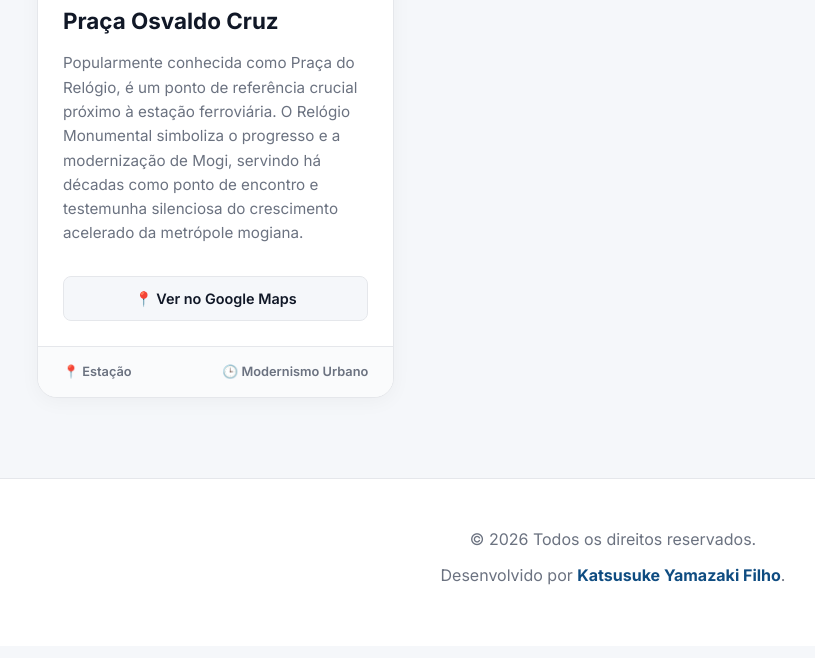
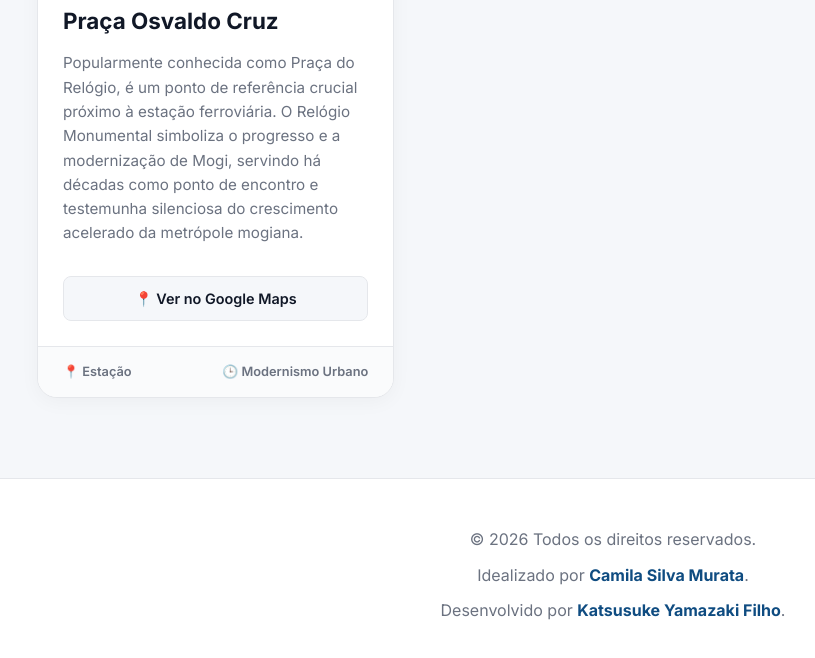
Before and after one commit to ProfKatsu/culturamogi, a plain HTML site: page index.html in a window 1280 px wide. Shown: the part 2583-3241 px from the top of the page, without its empty margins (27-842 px from the left). Drawn offline with Linux system fonts and the light colour scheme.

Commit message:
Add files via upload

```diff
--- a/index.html
+++ b/index.html
@@ -424,6 +424,7 @@
 
     <footer>
         <p>© 2026 Todos os direitos reservados.</p>
+		<p>Idealizado por <strong>Camila Silva Murata</strong>.</p>
         <p>Desenvolvido por <strong>Katsusuke Yamazaki Filho</strong>.</p>
     </footer>
 
```
